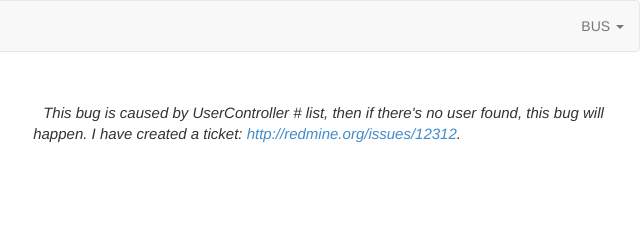
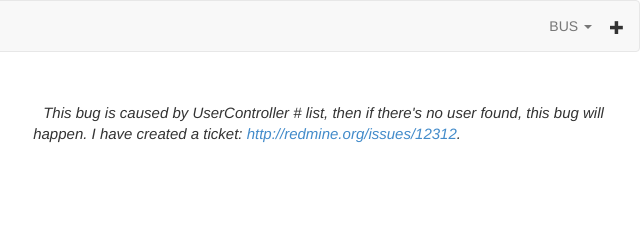
Before and after one commit to bachue/garm, a plain HTML site: page index.html in a window 1280 px wide. Shown: the top 240 px of the page, 640-1280 px from the left. Drawn offline with Linux system fonts and the light colour scheme.

Commit message:
add button for "new project"

```diff
--- a/css/main.css
+++ b/css/main.css
@@ -306,6 +306,15 @@ textarea {
   padding: 5px;
 }
 
+.navbar .btn-add-project {
+  margin: 18px 0 18px 18px;
+  color: inherit;
+}
+
+.navbar .btn-add-project:hover {
+  color: inherit;
+}
+
 .sidebar-nav .nav .nav > li > a {
   padding-top: 3px;
   padding-bottom: 3px;
--- a/index.html
+++ b/index.html
@@ -36,6 +36,7 @@
                 <ul class="nav navbar-nav">
                     <li class="active"><a href='#'>Exceptions</a></li>
                 </ul>
+                <a href="#" class="btn-add-project navbar-right glyphicon glyphicon-plus"></a>
                 <ul class="nav navbar-nav navbar-right">
                     <li class="dropdown">
                         <a href='#' class="dropdown-toggle" data-toggle="dropdown">BUS <b class="caret"></b></a>
```
